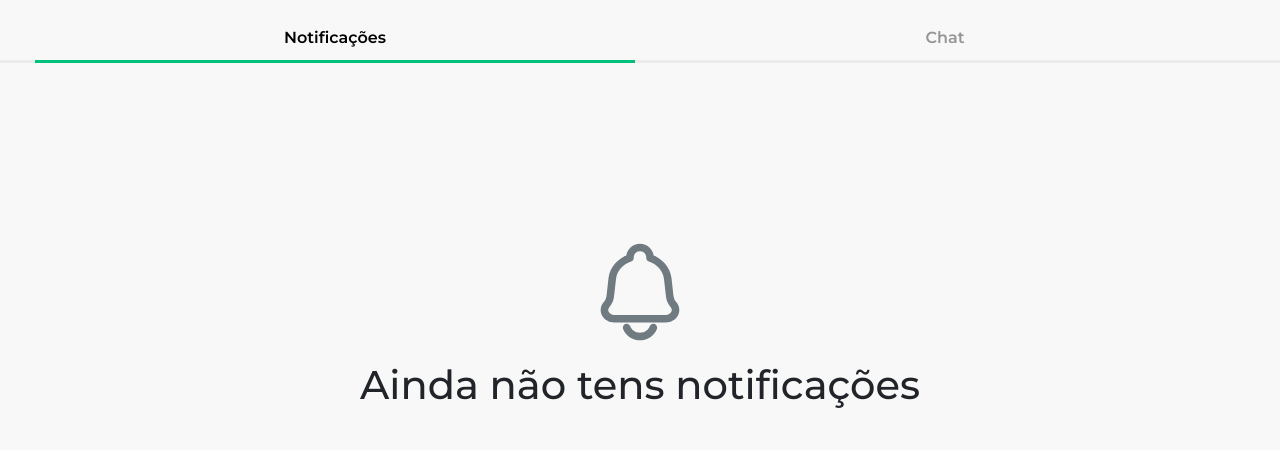
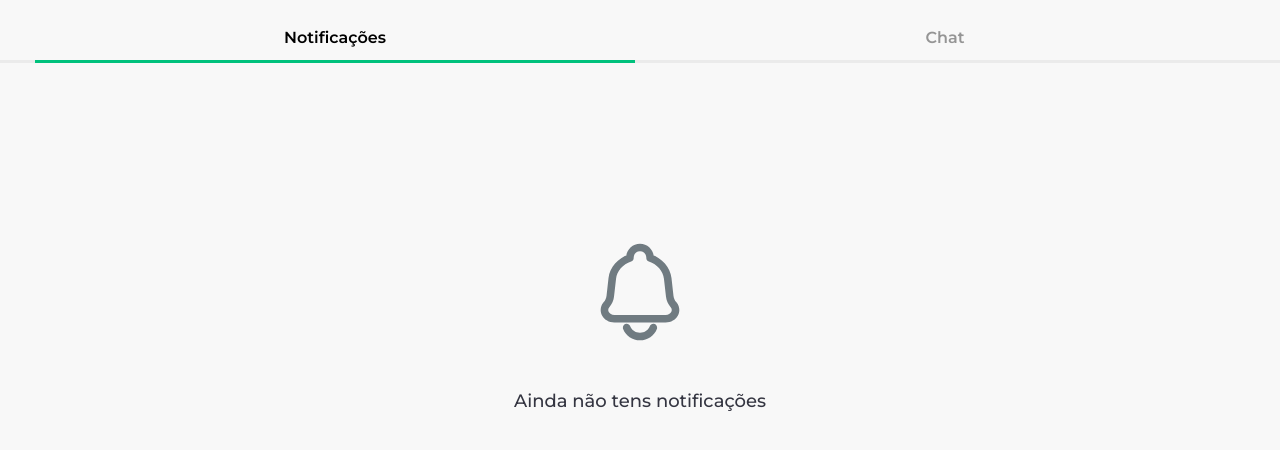
Before and after one commit to DinaX02/Boomerang, a React (Create React App) app: page /notifications-page in a window 1280 px wide. Shown: the top 450 px of the page. Built offline with nearby package versions, Linux system fonts and the light colour scheme.

Commit message:
ajuste tamanho no texto, caso não haja notificacoes

```diff
--- a/src/pages/Notifications.js
+++ b/src/pages/Notifications.js
@@ -41,7 +41,7 @@ const Notifications = () => {
            : (
             <div className="nothing">
               <img src={nothingimg} alt="sem notificações"></img>
-              <h1>Ainda não tens notificações</h1>
+              <p className="noNotificationsText">Ainda não tens notificações</p>
             </div>
           )
         }
@@ -89,6 +89,12 @@ const NotificationsPage = styled.div`
     gap: 25px;
   }
 
+  .noNotificationsText{
+    font-weight: 500;
+    font-size: 18px;
+    margin-top: 1.5em;
+  }
+
 `;
 
 export default Notifications;
```
